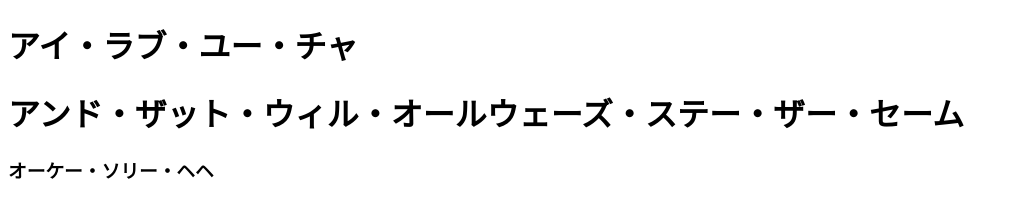
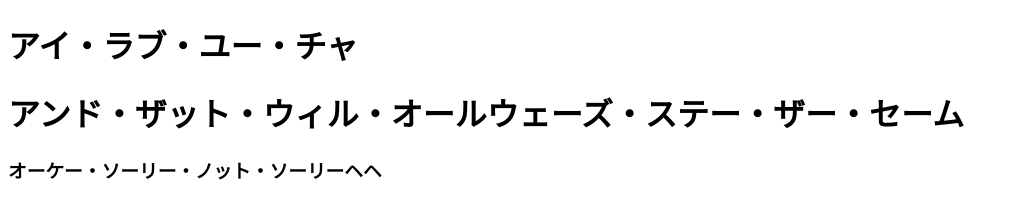
Before and after one commit to rik-ka/for-you.com, a plain HTML site: page index.html in a window 1280 px wide. Shown: the whole page, without its empty margins (0-1017 px from the left). Drawn offline with Linux system fonts and the light colour scheme.

Commit message:
Update index.html

```diff
--- a/index.html
+++ b/index.html
@@ -8,5 +8,5 @@
 <body bgcolor="white">
 <h1> アイ・ラブ・ユー・チャ</h1>
 <h1> アンド・ザット・ウィル・オールウェーズ・ステー・ザー・セーム </h1>
-<h3> オーケー・ソリー・ヘヘ </h3>
+<h3> オーケー・ソーリー・ノット・ソーリーヘヘ </h3>
 </html>
```
